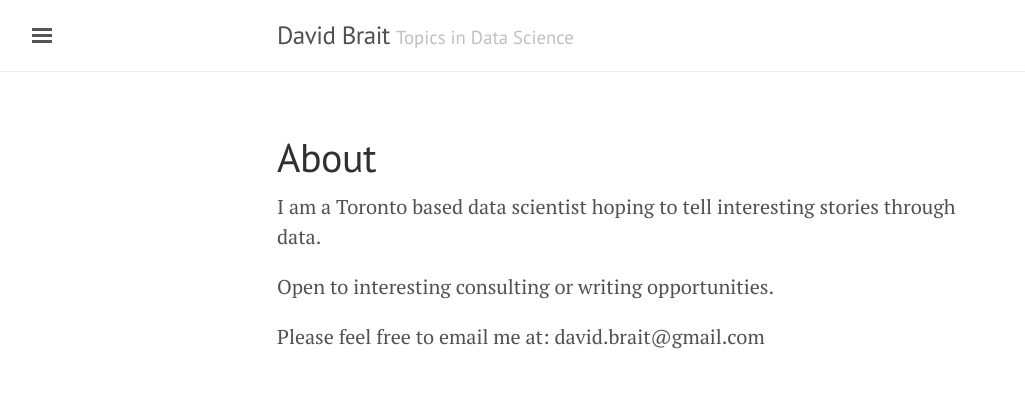
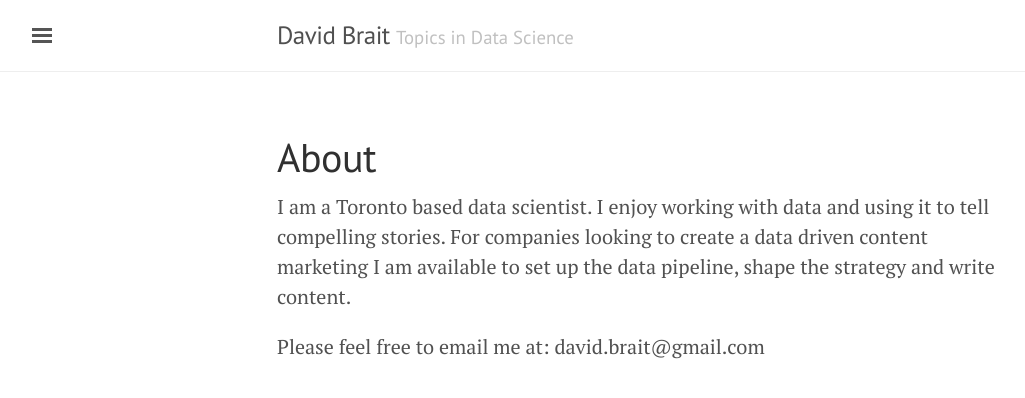
Before and after one commit to dbrait/dbrait-blog, a Jekyll site: the page built from about.md, in a window 1280 px wide. Shown: the top 398 px of the page, without its empty margins (3-1028 px from the left). Built offline with Jekyll 4.4.1, drawn with Linux system fonts in a browser that asks for light colours.

Commit message:
Update about.md

```diff
--- a/about.md
+++ b/about.md
@@ -3,8 +3,6 @@ layout: page
 title: About
 ---
 
-I am a Toronto based data scientist hoping to tell interesting stories through data.
-
-Open to interesting consulting or writing opportunities.
+I am a Toronto based data scientist.  I enjoy working with data and using it to tell compelling stories.  For companies looking to create a data driven content marketing I am available to set up the data pipeline, shape the strategy and write content.
 
 Please feel free to email me at: david.brait@gmail.com
```
